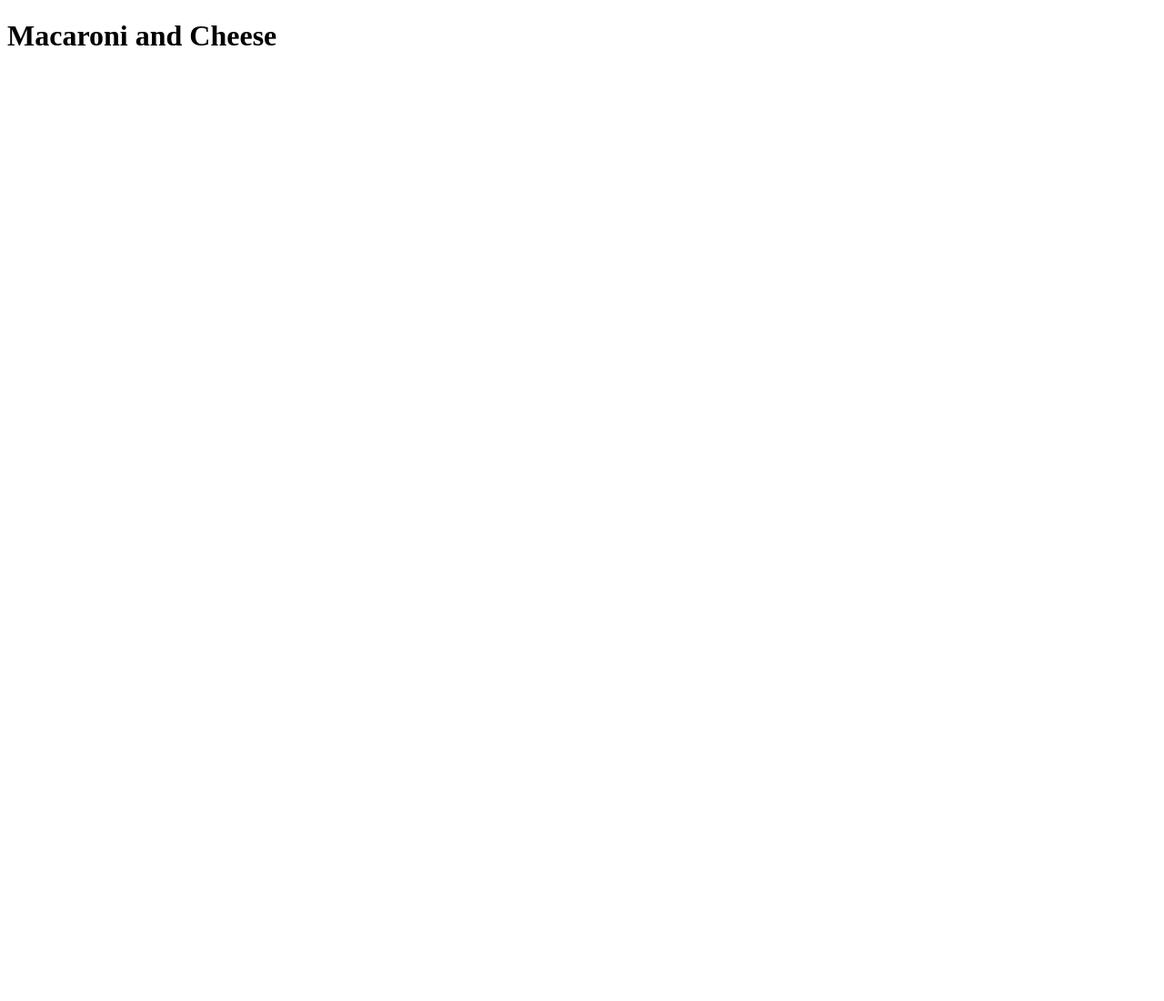
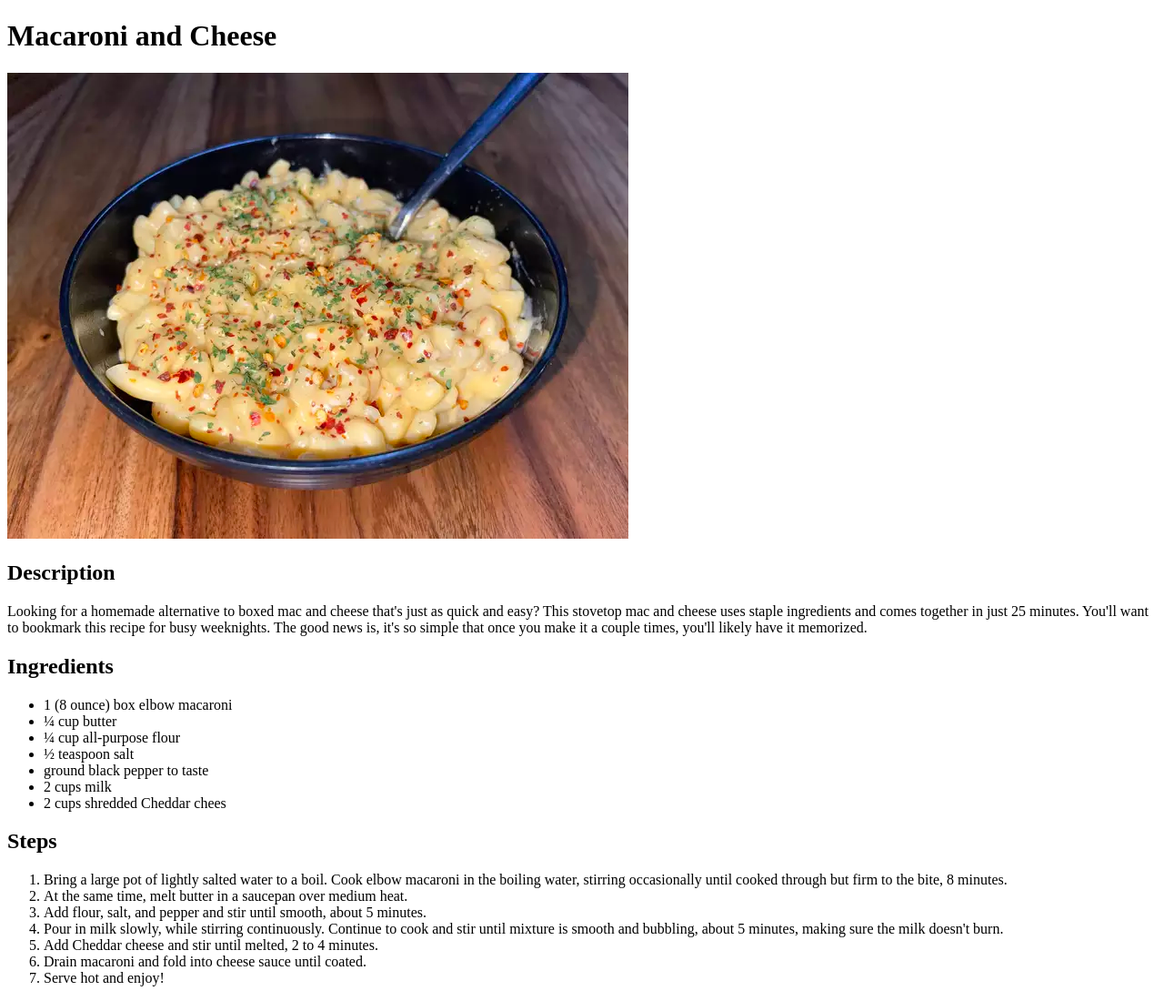
Before and after one commit to manu9527/odin-recipes, a plain HTML site: page recipes/macaroni_and_cheese.html in a window 1280 px wide. Shown: the whole page at 91% size. Before the commit the page ends 800 px from the top, so only its background shows below. Drawn offline with Linux system fonts and the light colour scheme.

Commit message:
Added complete broccoli_salad.html and completed macaroni_and_cheese.html

```diff
--- a/recipes/macaroni_and_cheese.html
+++ b/recipes/macaroni_and_cheese.html
@@ -7,5 +7,31 @@
 </head>
 <body>
     <h1>Macaroni and Cheese</h1>
+    <img src="../images/macaroni_and_cheese.webp" alt="Macaroni and cheese">
+    <h2>Description</h2>
+
+    <p>Looking for a homemade alternative to boxed mac and cheese that's just as quick and easy? This stovetop mac and cheese uses staple ingredients and comes together in just 25 minutes. You'll want to bookmark this recipe for busy weeknights. The good news is, it's so simple that once you make it a couple times, you'll likely have it memorized.</p>
+
+    <h2>Ingredients</h2>
+    <ul>
+        <li>1 (8 ounce) box elbow macaroni</li>
+        <li>¼ cup butter</li>
+        <li>¼ cup all-purpose flour</li>
+        <li>½ teaspoon salt</li>
+        <li>ground black pepper to taste</li>
+        <li>2 cups milk</li>
+        <li>2 cups shredded Cheddar chees</li>
+    </ul>
+
+    <h2>Steps</h2>
+    <ol>
+        <li>Bring a large pot of lightly salted water to a boil. Cook elbow macaroni in the boiling water, stirring occasionally until cooked through but firm to the bite, 8 minutes.</li>
+        <li>At the same time, melt butter in a saucepan over medium heat.</li>
+        <li>Add flour, salt, and pepper and stir until smooth, about 5 minutes.</li>
+        <li>Pour in milk slowly, while stirring continuously. Continue to cook and stir until mixture is smooth and bubbling, about 5 minutes, making sure the milk doesn't burn.</li>
+        <li>Add Cheddar cheese and stir until melted, 2 to 4 minutes.</li>
+        <li>Drain macaroni and fold into cheese sauce until coated.</li>
+        <li>Serve hot and enjoy!</li>
+    </ol>
 </body>
 </html>
```
Also changed, not shown: index.html (+1 -1 lines), recipes/broccoli_salad.html (added, +37 -0 lines), images/broccoli_salad.webp (added).
